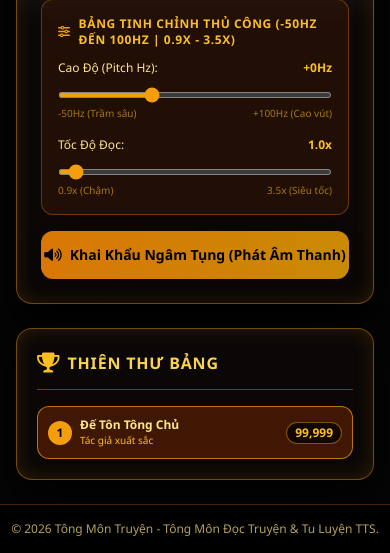
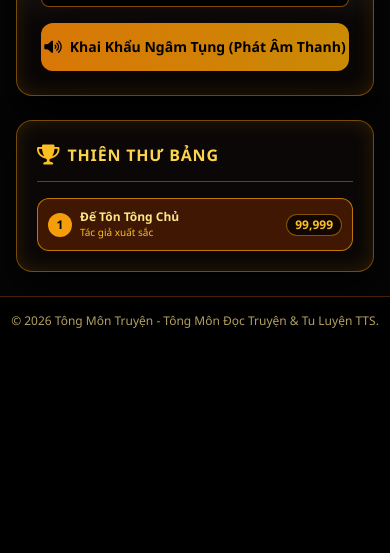
Before and after one commit to Thanh-art123/tts-appp, a Flask app: page / in a window 390 px wide; the page is wider, and only the part inside the window is pictured. Shown: the part 845-1398 px from the top of that part. After the commit the page ends 1173 px from the top of that part, so only its background shows below. Run offline with Flask 3, Linux system fonts and the light colour scheme; some libraries are stand-ins or nearby versions.

Commit message:
Update index.html

```diff
--- a/templates/index.html
+++ b/templates/index.html
@@ -5,72 +5,34 @@
 <div class="panel-3d rounded-2xl p-6 relative space-y-6">
     <h2 class="text-lg font-bold text-amber-400 border-b border-amber-600/40 pb-3 flex items-center space-x-2">
         <i class="fa-solid fa-scroll text-amber-500"></i>
-        <span>Giảng Kinh Điện - Tùy Chỉnh Chuyên Sâu Hz & Tốc Độ TTS</span>
+        <span>Giảng Kinh Điện - Giọng Đọc Tông Môn (Nam & Nữ)</span>
     </h2>
 
     <div class="space-y-4">
         <div>
             <label class="block text-xs font-semibold text-amber-200/90 mb-1">Nhập kinh văn / chương truyện tu tiên cần ngâm tụng:</label>
-            <textarea id="tts-text" rows="4" placeholder="Nhập khẩu quyết hoặc nội dung chương truyện tại đây..." class="w-full p-3 rounded-xl border border-amber-600/50 focus:ring-2 focus:ring-amber-500 focus:outline-none bg-black/75 text-amber-100 placeholder-amber-700/70 shadow-inner" required></textarea>
+            <textarea id="tts-text" rows="5" placeholder="Nhập khẩu quyết hoặc nội dung chương truyện tại đây..." class="w-full p-3 rounded-xl border border-amber-600/50 focus:ring-2 focus:ring-amber-500 focus:outline-none bg-black/75 text-amber-100 placeholder-amber-700/70 shadow-inner" required></textarea>
         </div>
 
         <div class="grid grid-cols-1 sm:grid-cols-2 gap-4">
-            <!-- Chọn Giọng Đọc Cơ Bản -->
+            <!-- Chọn Giọng Đọc -->
             <div>
-                <label class="block text-xs font-bold text-amber-300 mb-1">Chọn Giọng Gốc:</label>
+                <label class="block text-xs font-bold text-amber-300 mb-1">Chọn Giọng Đọc:</label>
                 <select id="voice-select" class="w-full p-2.5 rounded-lg border border-amber-600/60 bg-black text-xs font-semibold text-amber-200 outline-none">
-                    <option value="vi-VN-HoaiMyNeural">👩 Hoài Mỹ (Giọng Nữ Dịu Dàng / Chuẩn Đọc Truyện)</option>
-                    <option value="vi-VN-NamMinhNeural">👨 Nam Minh (Giọng Nam Trầm Ấm / Tông Chủ)</option>
-                    <option value="en-US-ChristopherNeural">🎙 Christopher (Giọng Nam Tây Phương / Adam Style)</option>
+                    <option value="vi-VN-HoaiMyNeural">👩 Hoài Mỹ (Giọng Nữ Dịu Dàng, Truyền Cảm)</option>
+                    <option value="vi-VN-NamMinhNeural">👨 Nam Minh (Giọng Nam Trầm Ấm, Uy Nghi)</option>
                 </select>
             </div>
 
-            <!-- Gợi ý Nhanh Phong Cách -->
+            <!-- Tốc Độ Đọc -->
             <div>
-                <label class="block text-xs font-bold text-amber-300 mb-1">Chọn Mẫu Biến Hóa Nhanh:</label>
-                <select id="quick-preset" class="w-full p-2.5 rounded-lg border border-amber-600/60 bg-black text-xs font-semibold text-amber-200 outline-none" onchange="applyQuickPreset(this.value)">
-                    <option value="default">☯ Mặc Định (Tự Nhiên)</option>
-                    <option value="old_master">📜 Lão Tôn / Nam Trầm Sâu (-30Hz, 1.0x)</option>
-                    <option value="deep_woman">🌹 Nữ Trầm Mị (-15Hz, 1.0x)</option>
-                    <option value="baby">👶 Em Bé / Đồng Tử (+40Hz, 1.2x)</option>
-                    <option value="hero">⚔ Kiếm Đế Uy Nghi (+10Hz, 1.5x)</option>
+                <label class="block text-xs font-bold text-amber-300 mb-1">Tốc Độ Ngâm Tụng:</label>
+                <select id="rate-select" class="w-full p-2.5 rounded-lg border border-amber-600/60 bg-black text-xs font-semibold text-amber-200 outline-none">
+                    <option value="-15%">Chậm Rãi (-15%)</option>
+                    <option value="+0%" selected>Bình Thường (0%)</option>
+                    <option value="+15%">Nhanh (+15%)</option>
+                    <option value="+30%">Nhanh Vù Vù (+30%)</option>
                 </select>
-            </div>
-        </div>
-
-        <!-- BẢNG ĐIỀU CHỈNH THỦ CÔNG CHUYÊN SÂU (-50Hz đến 100Hz & 0.9x đến 3.5x) -->
-        <div class="p-4 bg-amber-950/40 border border-amber-600/40 rounded-xl space-y-3">
-            <h3 class="text-xs font-extrabold text-amber-400 uppercase tracking-wider flex items-center space-x-2">
-                <i class="fa-solid fa-sliders text-amber-500"></i>
-                <span>Bảng Tinh Chỉnh Thủ Công (-50Hz đến 100Hz | 0.9x - 3.5x)</span>
-            </h3>
-
-            <div class="grid grid-cols-1 sm:grid-cols-2 gap-4">
-                <!-- Tùy chỉnh Cao độ Hz (-50 đến 100) -->
-                <div>
-                    <div class="flex justify-between text-xs text-amber-200 mb-1">
-                        <span>Cao Độ (Pitch Hz):</span>
-                        <span id="pitch-val" class="font-bold text-amber-400">+0Hz</span>
-                    </div>
-                    <input type="range" id="pitch-range" min="-50" max="100" step="1" value="0" oninput="updatePitchDisplay(this.value)" class="w-full h-1.5 accent-amber-500 rounded-lg cursor-pointer">
-                    <div class="flex justify-between text-[10px] text-amber-400/60 mt-0.5">
-                        <span>-50Hz (Trầm sâu)</span>
-                        <span>+100Hz (Cao vút)</span>
-                    </div>
-                </div>
-
-                <!-- Tùy chỉnh Tốc độ (0.9x đến 3.5x) -->
-                <div>
-                    <div class="flex justify-between text-xs text-amber-200 mb-1">
-                        <span>Tốc Độ Đọc:</span>
-                        <span id="rate-val" class="font-bold text-amber-400">1.0x</span>
-                    </div>
-                    <input type="range" id="rate-range" min="0.9" max="3.5" step="0.1" value="1.0" oninput="updateRateDisplay(this.value)" class="w-full h-1.5 accent-amber-500 rounded-lg cursor-pointer">
-                    <div class="flex justify-between text-[10px] text-amber-400/60 mt-0.5">
-                        <span>0.9x (Chậm)</span>
-                        <span>3.5x (Siêu tốc)</span>
-                    </div>
-                </div>
             </div>
         </div>
 
@@ -93,54 +55,10 @@
 
 {% block scripts %}
 <script>
-    function updatePitchDisplay(val) {
-        document.getElementById('pitch-val').innerText = (val > 0 ? "+" : "") + val + "Hz";
-    }
-
-    function updateRateDisplay(val) {
-        document.getElementById('rate-val').innerText = parseFloat(val).toFixed(1) + "x";
-    }
-
-    function applyQuickPreset(preset) {
-        const pitchRange = document.getElementById('pitch-range');
-        const rateRange = document.getElementById('rate-range');
-        const voiceSelect = document.getElementById('voice-select');
-
-        if (preset === 'old_master') {
-            voiceSelect.value = "vi-VN-NamMinhNeural";
-            pitchRange.value = -30;
-            rateRange.value = 1.0;
-        } else if (preset === 'deep_woman') {
-            voiceSelect.value = "vi-VN-HoaiMyNeural";
-            pitchRange.value = -15;
-            rateRange.value = 1.0;
-        } else if (preset === 'baby') {
-            voiceSelect.value = "vi-VN-HoaiMyNeural";
-            pitchRange.value = 40;
-            rateRange.value = 1.2;
-        } else if (preset === 'hero') {
-            voiceSelect.value = "vi-VN-NamMinhNeural";
-            pitchRange.value = 10;
-            rateRange.value = 1.5;
-        } else {
-            pitchRange.value = 0;
-            rateRange.value = 1.0;
-        }
-        updatePitchDisplay(pitchRange.value);
-        updateRateDisplay(rateRange.value);
-    }
-
     async function speakText() {
         const text = document.getElementById('tts-text').value.trim();
         const voice = document.getElementById('voice-select').value;
-        const pitchVal = document.getElementById('pitch-range').value;
-        const rateVal = parseFloat(document.getElementById('rate-range').value);
-
-        const pitch = (pitchVal > 0 ? "+" : "") + pitchVal + "Hz";
-
-        // Chuyển đổi hệ số thập phân (1.0x, 2.5x...) sang định dạng phần trăm của edge-tts (+0%, +150%...)
-        const ratePercentValue = Math.round((rateVal - 1.0) * 100);
-        const rate = (ratePercentValue >= 0 ? "+" : "") + ratePercentValue + "%";
+        const rate = document.getElementById('rate-select').value;
 
         const btn = document.getElementById('speak-btn');
         const container = document.getElementById('tts-audio-container');
@@ -158,7 +76,7 @@
             const response = await fetch('/tts', {
                 method: 'POST',
                 headers: { 'Content-Type': 'application/json' },
-                body: JSON.stringify({ text, voice, rate, pitch })
+                body: JSON.stringify({ text, voice, rate })
             });
 
             const resData = await response.json();
```
